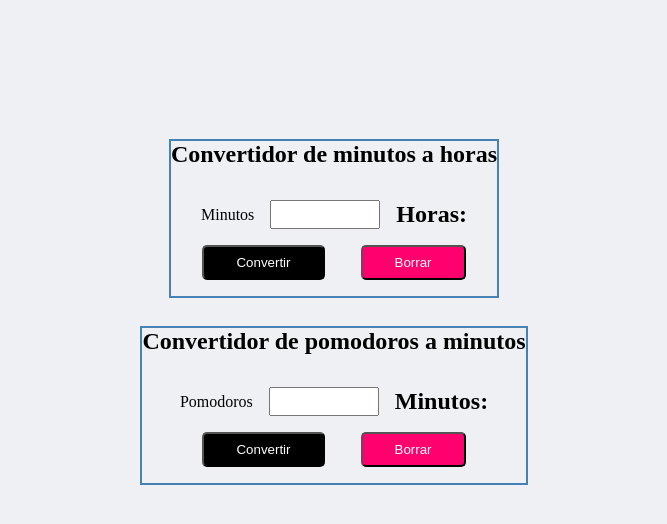
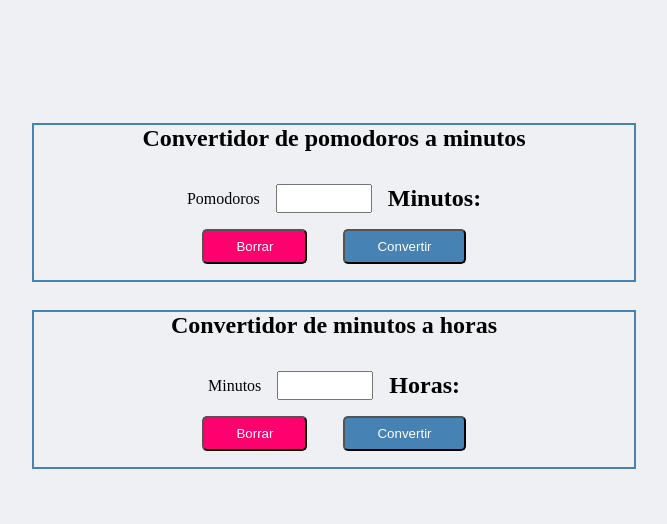
Before and after one commit to rogbonbar/Pomodoro-converter, a plain HTML site: page index.html in a window 1280 px wide. Shown: the whole page, without its empty margins (306-973 px from the left). Drawn offline with Linux system fonts and the light colour scheme.

Commit message:
fixing some stuff

```diff
--- a/index.html
+++ b/index.html
@@ -13,6 +13,16 @@
 </head>
 <body>
   <div class="container">
+    <section class="pomodoros">
+      <h1>Convertidor de pomodoros a minutos</h1>
+      <div class="flex">
+        <label for="pomodoros">Pomodoros</label>
+        <input type="tel" id="pomodoros" required>
+        <h2 id="pomodoros-min">Minutos:</h2>
+      </div>
+      <button id="btn-borrar-pomodoro" class="btn borrar">Borrar</button>
+      <button id="btn-pomodoro " class="btn convertir">Convertir</button>
+    </section>
     <section class="minutos-horas">
       <h1>Convertidor de minutos a horas</h1>
       <div class="flex">
@@ -20,18 +30,8 @@
         <input type="tel" id="minutos" required>
         <h2 id="horas-el">Horas:</h2>
       </div>
-      <button id="btn" class="btn">Convertir</button>
       <button id="btn-borrar" class="btn borrar">Borrar</button>
-    </section>
-    <section class="pomodoros">
-      <h1>Convertidor de pomodoros a minutos</h1>
-      <div class="flex">
-        <label for="pomodoros">Pomodoros</label>
-        <input type="tel" id="pomodoros" required>
-        <h2 id="pomodoros-min">Minutos:</h2>
-      </div>
-      <button id="btn-pomodoro" class="btn">Convertir</button>
-      <button id="btn-borrar-pomodoro" class="btn borrar">Borrar</button>
+      <button id="btn" class="btn convertir">Convertir</button>
     </section>
   </div>
   <script src="script.js"></script>
--- a/style.css
+++ b/style.css
@@ -1,15 +1,15 @@
 * {
   margin: 0;
   padding: 0;
+  box-sizing: border-box;
 }
 body {
   font-size: 100%;
   background-color: #eef0f4;
-
 }
 .container {
   padding: 1rem;
-  height: 70vh;
+  min-height: 70vh;
   margin-inline: auto;
   text-align: center;
   display: flex;
@@ -24,6 +24,9 @@ body {
   gap: 1rem;
   margin-top: 2rem;
 }
+input {
+  width: 100%;
+}
 #minutos,
 #pomodoros {
   padding: 5px;
@@ -37,16 +40,22 @@ body {
   border-radius: 5px;
   padding: .5rem 2rem;
   transition: all .2s;
+  cursor: pointer;
+}
+.convertir {
+  background-color: steelblue;
+  transition: .2s ease-in;
+}
+.convertir:hover {
+  background-color: rgba(2, 154, 255, 0.6);
 }
 .borrar {
   background-color: #ff006e;
 }
-.btn:hover {
-  cursor: pointer;
-  background-color: rgba(0, 0, 0, 0.867);
-}
+
 .pomodoros,
 .minutos-horas {
   margin-top: 2rem;
   outline: 2px solid steelblue;
+  min-width: 600px;
 }
```
